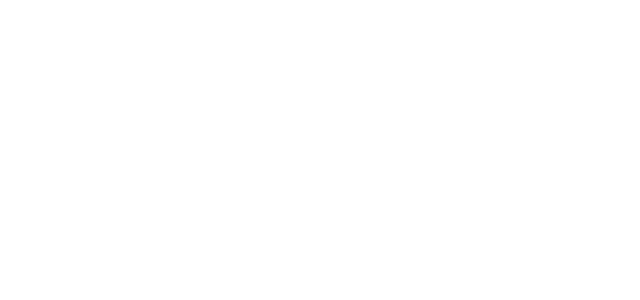
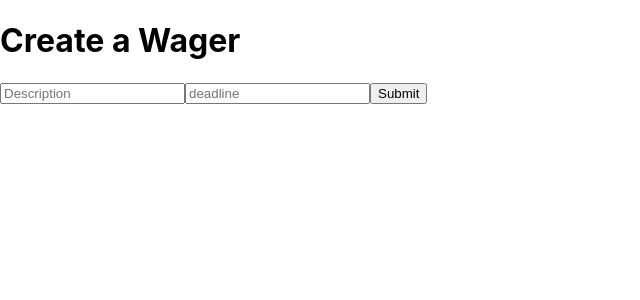
Before and after one commit to Catherine-Russell/BoozersWeepers, a React (Create React App) app in the folder frontend/: page /newWager/1 in a window 1280 px wide. Before the commit this address had no page. Shown: the top 300 px of the page, without its empty margins (0-640 px from the left). Built offline with nearby package versions, Linux system fonts and the light colour scheme.

Commit message:
creates submit form on /newWager/user_id

```diff
--- a/frontend/src/components/app/App.js
+++ b/frontend/src/components/app/App.js
@@ -1,6 +1,8 @@
 import './App.css';
 import LoginForm from '../auth/LoginForm'
 import SignUpForm from '../user/SignUpForm'
+import NewWagerForm from '../wagers/NewWagerForm'
+
 import React, { useState } from 'react';
 import Feed from '../feed/Feed'
 import {
@@ -15,6 +17,8 @@ const App = () => {
           <Route path='/posts'  element={<Feed navigate={ useNavigate() }/>}/>
           <Route path='/login'  element={<LoginForm  navigate={ useNavigate() }/>}/>
           <Route path='/signup' element={<SignUpForm navigate={ useNavigate() }/>}/>
+          <Route path='/newWager/:user_id' element={<NewWagerForm navigate={ useNavigate() }/>}/>
+
         </Routes>
     );
 }
--- /dev/null
+++ b/frontend/src/components/wagers/NewWagerForm.js
@@ -0,0 +1,60 @@
+import React, { useState } from 'react';
+import "./NewWagerForm.css";
+
+const NewWagerForm = ({ navigate }) => {
+	const [description, setDescription] = useState("");
+	const [deadline, setDeadline] = useState("");
+	const [token, setToken] = useState(window.localStorage.getItem("token"));
+
+	const handleWagerSubmit = async (event) => {
+		event.preventDefault();
+
+    if(token) {
+			fetch( '/wagers', {
+				method: 'post',
+				headers: {
+					'Authorization': `Bearer ${token}`,
+					'Content-Type': 'application/json',
+				},
+				body: JSON.stringify({
+					description: description,
+					deadline: deadline
+				})
+			})
+
+		.then(response => {
+			if (response.status === 201) {
+				console.log("THE WAGER HAS BEEN CREATED")
+				return response.json();
+			} else {
+				console.log("CREATE WAGER FAILED")
+			}
+		})
+	}
+	}
+	const handleDescriptionChange = (event) => {
+    setDescription(event.target.value)
+  }
+
+  const handleDeadlineChange = (event) => {
+    setDeadline(event.target.value)
+  }
+
+
+return (
+	<form onSubmit={handleWagerSubmit}>
+		<h1 id="create-a-wager-heading">Create a Wager</h1>
+
+          <input placeholder="Description" id="description" type='text' value={ description } onChange={handleDescriptionChange} />
+        <input placeholder="deadline" id="deadline" type='text' value={ deadline } onChange={handleDeadlineChange} />
+
+
+        <input id='submit' type="submit" value="Submit" />
+      </form>
+
+)
+
+}
+
+
+export default NewWagerForm
```
Also changed, not shown: frontend/src/components/wagers/NewWagerForm.css (added), 1 other file (tests, documents, lock files or other folders).
